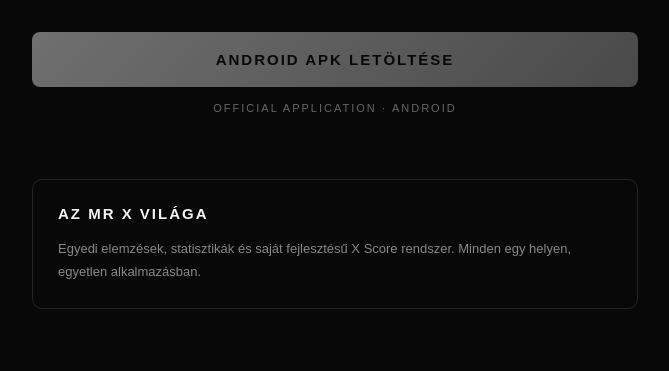
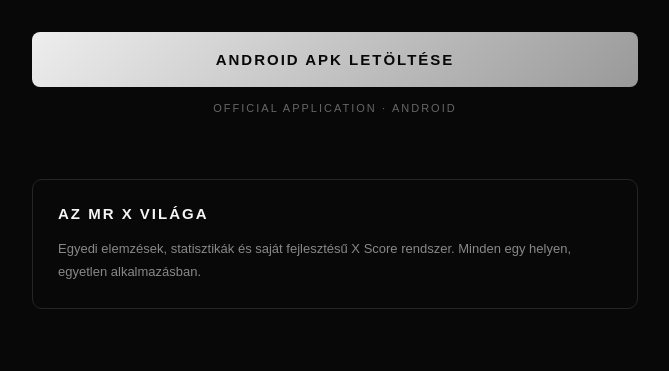
Before and after one commit to mrx-tips/mrx-tips.github.io, a plain HTML site: page index.html in a window 1280 px wide. Shown: the part 421-792 px from the top of the page, without its empty margins (305-974 px from the left). Drawn offline with Linux system fonts and the light colour scheme.

Commit message:
Update download link for Android APK
Removed disabled class from download link and updated href.

```diff
--- a/index.html
+++ b/index.html
@@ -133,11 +133,6 @@ footer {
     font-size: 10px;
     letter-spacing: 2px;
 }
-
-.disabled {
-    opacity: .45;
-    pointer-events: none;
-}
 </style>
 </head>
 
@@ -153,13 +148,14 @@ footer {
     <div class="x-logo">X</div>
 
     <h1>MR X TIPS</h1>
-
     <p class="description">
         A stratégia találkozik az adatokkal.<br>
         Üdvözlünk az MR X Tips hivatalos platformján.
     </p>
 
-    <a class="download disabled" href="#" id="download">
+    <a class="download"
+       href="https://github.com/mrx-tips/mrx-tips.github.io/releases/latest/download/MR-X-Tips.apk"
+       id="download">
         ANDROID APK LETÖLTÉSE
     </a>
 
```
